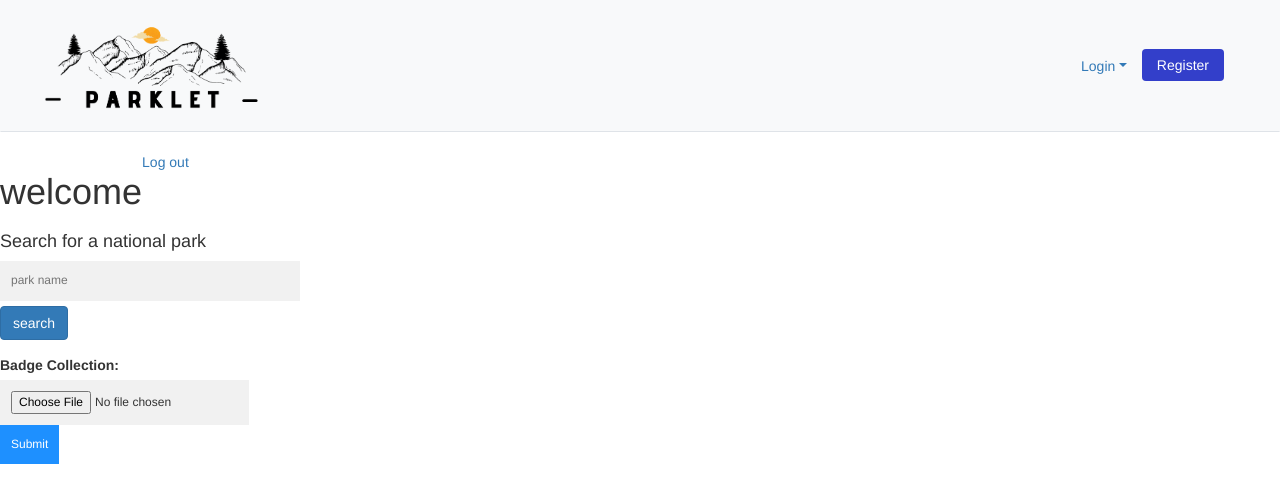
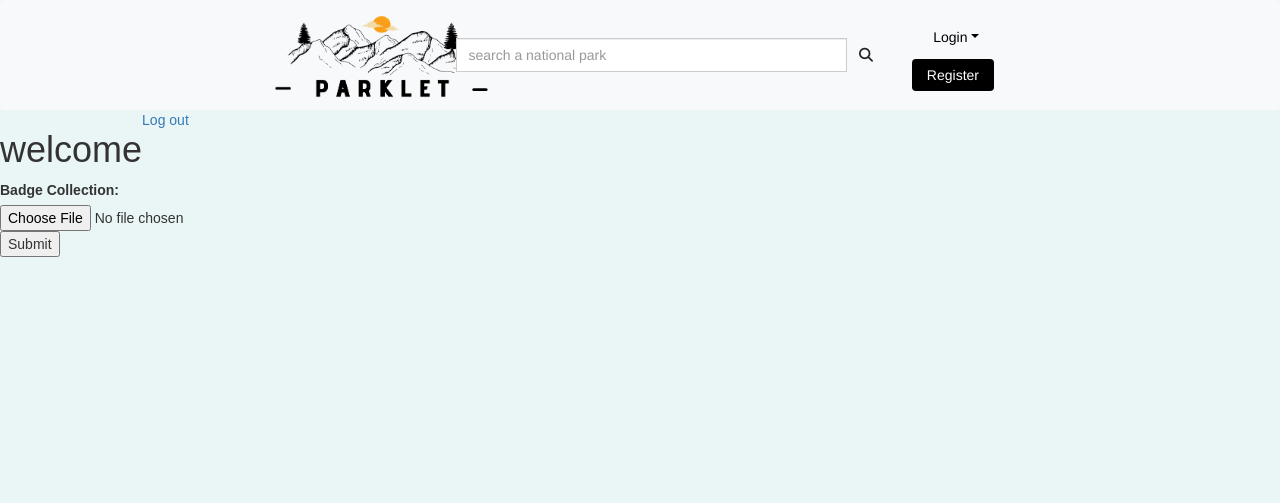
Before and after one commit to shu004/national-parks-app, a Flask app: a page that uses templates/base.html in a window 1280 px wide. Shown: the top 503 px of the page. Run offline with Flask 2, Linux system fonts and the light colour scheme; data that the repository does not hold is empty; some libraries are stand-ins or nearby versions.

Commit message:
autocomplete search bar in navbar

```diff
--- a/model.py
+++ b/model.py
@@ -35,8 +35,12 @@
 
     trail_id = db.Column(db.Integer, autoincrement=True, primary_key=True)
     trail_name = db.Column(db.String, nullable=False)
+    state = db.Column(db.String, nullable=True)
+    length = db.Column(db.Float, nullable=True)
+    elevation_gain = db.Column(db.Float, nullable=True)
+    difficulty = db.Column(db.Integer, nullable=True)
+    route_type = db.Column(db.String, nullable=True)
     rating = db.Column(db.Float, nullable=True)
-    difficulty = db.Column(db.Integer, nullable=True)
     park_id = db.Column(db.Integer, db.ForeignKey("parks.park_id"))
 
     #one park to many trails
--- a/server.py
+++ b/server.py
@@ -1,6 +1,6 @@
 """Server for national park app"""
 
-from flask import (Flask, render_template, session, redirect, request, flash, jsonify)
+from flask import (Flask, render_template, session, redirect, request, flash, jsonify, url_for)
 from model import SavedParks, connect_to_db
 import crud
 from jinja2 import StrictUndefined
@@ -71,13 +71,6 @@
     return redirect('/')
 
 
-@app.route('/profile/<username>')
-def show_user_profile(username):
-    """show user profile"""
-    user = crud.get_user_by_username(username)
-    saved_park_id = crud.get_saved_park_by_username(username)
-    return render_template('profile_page.html', user=user, saved_park_id=saved_park_id)
-
 
 @app.route('/parks.json')
 def all_parks():
@@ -125,6 +118,7 @@
         return render_template('park_details.html', park=park, trails=trails, user_has_saved_park=user_has_saved_park)
 
 
+
 @app.route('/add-badge', methods=['POST'])
 def add_badge():
     """adding saved park to our database"""
@@ -135,23 +129,19 @@
 
 
 
+@app.route('/profile/<username>')
+def show_user_profile(username):
+    """show user profile"""
+    user = crud.get_user_by_username(username)
+    saved_park_id = crud.get_saved_park_by_username(username)
+    urls = crud.get_photo_by_username(username)
+    return render_template('profile_page.html', user=user, saved_park_id=saved_park_id, urls=urls)
 
 
 
-
-#get request to show form - will it be done via Ajax?
-@app.route('/profile/<username>/show-form')
-def show_form(username):
-    """get the form from database to show"""
-    urls = crud.get_photo_by_username(username)
-
-    print(f"this is the urls {urls}")
-    return render_template('temp_show_form.html', urls=urls)
-
-#might have to change this to Ajax
 @app.route('/profile/<username>/post-form-data', methods=['POST'])
 def post_form(username):
-    """post the data from form to database"""
+    """post the picture from form to database"""
     my_file = request.files['my-file']
 
     result = cloudinary.uploader.upload(my_file,
@@ -161,10 +151,7 @@
 
     url = result['secure_url']
     crud.insert_photo(username, url)
-    return redirect (f"/profile/{username}/show-form")
-
-
-
+    return redirect (f"/profile/{username}")
 
 
 
--- a/static/css/nav_bar.css
+++ /dev/null
@@ -1,58 +0,0 @@
-.navbar {
-    padding-left: 30px;
-    padding-right: 30px;
-    border-bottom: 1px solid #dfe3e8;
-    border-radius: 0;
-    font-family: Helvetica
-}
-
-.navbar .navbar-brand {
-    padding-left: 0;
-    font-size: 25px;
-    padding-right: 50px;
-}
-
-.navbar .nav .btn-primary, .navbar .nav .btn-primary:active {
-    color: #fff;
-    background: #333fca;
-    padding-top: 6px;
-    padding-bottom: 6px;
-    vertical-align: middle;
-    border: none;
-}
-
-.navbar ul.nav li.open > a.get-started-btn {
-    color: #fff;
-    background: #333fca !important;
-}
-
-.navbar .dropdown-menu.form-wrapper {
-    width: 280px;
-    padding: 20px;
-    left: auto;
-    right: 0;
-    font-size: 14px;
-}
-
-.logo img {
-    height: 90px;
-    width: 220px;
-}
-
-.logo {
-    flex: 1;
-    width: 50%;
-}
-
-#navbarCollapse {
-    flex: 2;
-    width: 50%
-}
-
-.container-fluid {
-    display: flex;
-    flex-direction: row;
-    justify-content: space-between;
-    margin: auto;
-    padding: 10px;
-}
--- a/static/css/search.css
+++ b/static/css/search.css
@@ -5,22 +5,9 @@
   position: relative;
   display: inline-block;
 }
-input {
-  border: 1px solid transparent;
-  background-color: #f1f1f1;
-  padding: 10px;
-  font-size: 12px;
-}
-input[type=text] {
-  background-color: #f1f1f1;
-  width: 100%;
-}
-input[type=submit] {
-  background-color: DodgerBlue;
-  color: #fff;
-}
+
 .autocomplete-items {
-  position: absolute;
+  /* position: absolute; */
   border: 1px solid #d4d4d4;
   border-bottom: none;
   border-top: none;
@@ -40,8 +27,3 @@
   /*when hovering an item:*/
   background-color: #e9e9e9;
 }
-.autocomplete-active {
-  /*when navigating through the items using the arrow keys:*/
-  background-color: DodgerBlue !important;
-  color: #ffffff;
-}
--- /dev/null
+++ b/static/css/styles.css
@@ -0,0 +1,96 @@
+body {
+    background-color: #EAF6F6;
+    font-family: sans-serif;
+}
+
+.navbar {
+    margin-bottom: 0px;
+    font-family: Helvetica;
+    border: None
+}
+
+#navbarCollapse {
+    display: flex;
+    flex-direction: row;
+}
+
+.navbar .nav .btn-primary, .navbar .nav .btn-primary:active {
+    color: #fff;
+    background: #000000;
+    padding-top: 6px;
+    padding-bottom: 6px;
+    vertical-align: middle;
+    border: none;
+}
+
+.navbar ul.nav li.open > a.get-started-btn {
+    color: #fff;
+    background: #000000 !important;
+}
+
+.navbar .dropdown-menu.form-wrapper {
+    width: 280px;
+    padding: 20px;
+    left: auto;
+    right: 0;
+    font-size: 14px;
+}
+
+.logo img {
+    height: 90px;
+    width: 220px;
+}
+
+
+.container  {
+    display: flex;
+    flex-direction: row;
+    /* justify-content: space-between; */
+    margin: auto;
+    width: 60%;
+    /* padding: 10px; */
+}
+
+#avatar {
+    vertical-align: middle;
+    width: 60px;
+    height: 60px;
+    border-radius: 50%;
+}
+
+.dropdown-toggle {
+    color: black
+}
+
+
+/* search css */
+.input-group {
+    display: flex;
+    flex-direction: row;
+}
+
+.autocomplete {
+  /*the container must be positioned relative:*/
+  position: relative;
+  display: inline-block;
+}
+
+.autocomplete-items {
+  position: absolute;
+  border: 1px solid #d4d4d4;
+  z-index: 99;
+  /*position the autocomplete items to be the same width as the container:*/
+  top: 100%;
+  left: 0;
+  right: 0;
+}
+.autocomplete-items div {
+  padding: 10px;
+  cursor: pointer;
+  background-color: #fff;
+  border-bottom: 1px solid #d4d4d4;
+}
+.autocomplete-items div:hover {
+  /*when hovering an item:*/
+  background-color: #e9e9e9;
+}
--- a/static/js/Card.jsx
+++ b/static/js/Card.jsx
@@ -7,7 +7,7 @@
   return (
       <div className="card">
       <img className="park-img" src={props.img} alt="park_img" />
-      <p>{props.name}</p>
+      <p className="park-name">{props.name}</p>
       <button type="button" onClick={routeToDetailsPage}>Park detail</button>
       </div>
   );
@@ -37,5 +37,5 @@
     .then(response => response.json())
     .then(jsonData => {
 
-      ReactDOM.render(<ParkCardContainer parkCards={jsonData.parks} />, document.querySelector(".react-container"));
+      ReactDOM.render(<ParkCardContainer parkCards={jsonData.parks} />, document.querySelector(".cards-container"));
     })
--- a/templates/base.html
+++ b/templates/base.html
@@ -7,38 +7,54 @@
     <title>
       {% block title %}{% endblock %}
     </title>
-<!--
-    <link rel="stylesheet" href="/static/css/nav_bar.css" /> -->
-    <!-- Bootstrap CSS only -->
+
+    <!-- Bootstrap CSS import -->
     <link href="https://cdn.jsdelivr.net/npm/bootstrap@5.1.3/dist/css/bootstrap.min.css" rel="stylesheet" integrity="sha384-1BmE4kWBq78iYhFldvKuhfTAU6auU8tT94WrHftjDbrCEXSU1oBoqyl2QvZ6jIW3" crossorigin="anonymous">
-    <!-- React only -->
+    <!-- React Scripts import -->
     <script src="https://unpkg.com/react@16/umd/react.development.js" crossorigin></script>
     <script src="https://unpkg.com/react-dom@16/umd/react-dom.development.js" crossorigin></script>
     <script src="https://cdnjs.cloudflare.com/ajax/libs/babel-standalone/6.26.0/babel.js"></script>
-    <!-- Nav bar styling -->
+    <!-- Navbar styling import -->
     <link rel="stylesheet" href="https://maxcdn.bootstrapcdn.com/bootstrap/3.3.7/css/bootstrap.min.css">
-
-    <link rel="stylesheet" href="/static/css/nav_bar.css" />
-
-    <script src="https://ajax.googleapis.com/ajax/libs/jquery/1.12.4/jquery.min.js"></script>
-    <script src="https://maxcdn.bootstrapcdn.com/bootstrap/3.3.7/js/bootstrap.min.js"></script>
+    <!-- awesomefont for icon import-->
+    <script src="https://kit.fontawesome.com/ca7f3abe01.js" crossorigin="anonymous"></script>
 
 
+    <link rel="stylesheet" href="/static/css/styles.css" />
+    <link rel="stylesheet" href="/static/css/search.css" />
     {% block head %}{% endblock %}
   </head>
 
   <body>
+
     <nav class="navbar navbar-expand-sm navbar-light bg-light py-3">
-      <div class="container-fluid">
+      <div class="container">
 
+          <div class="col-3">
             <div class="logo">
               <a href="/"><img src="/static/img/parklet_logo.png" class="d-inline-block align-top" alt=""></a>
             </div>
+          </div>
+
+
+          <div class="col-7">
+            <div class="input-group">
+              <div class="form-outline flex-fill">
+                <form action="/search">
+                  <input id="pf-search-nps" type="search" placeholder="search a national park" name="parksearch" class="form-control form-control-lg autocomplete" />
+              </div>
+              <button class="btn" type="submit"><i class="fas fa-search"></i></button>
+                </form>
+            </div>
+          </div>
+
+
+          <div class="col-2">
             <div id="navbarCollapse" class="collapse navbar-collapse">
               <ul class="nav justify-content-end">
                 {% if "username" in session %}
                   <li class="nav-item">
-                  <a href="/profile/{{session['username']}}">User profile</a>
+                    <a href="/profile/{{session['username']}}"><img id="avatar" src="/static/img/avatar_placeholder.png" alt="avatar placeholder"></a>
                   </li>
                 {% else %}
                   <li class="nav-item">
@@ -64,6 +80,7 @@
                   {% endif %}
               </ul>
             </div>
+          </div>
 
       </div>
     </nav>
@@ -75,9 +92,13 @@
     {% endfor %}
 
     {% block body %}{% endblock %}
-
+    <!-- javascript for login dropdown -->
+    <script src="https://ajax.googleapis.com/ajax/libs/jquery/1.12.4/jquery.min.js"></script>
+    <script src="https://maxcdn.bootstrapcdn.com/bootstrap/3.3.7/js/bootstrap.min.js"></script>
     <!-- Bootstrap with Javascript -->
     <script src="https://cdn.jsdelivr.net/npm/bootstrap@5.1.3/dist/js/bootstrap.bundle.min.js" integrity="sha384-ka7Sk0Gln4gmtz2MlQnikT1wXgYsOg+OMhuP+IlRH9sENBO0LRn5q+8nbTov4+1p" crossorigin="anonymous"></script>
+
+    <script src="/static/js/search.js"></script>
     {% block after_body %}{% endblock %}
   </body>
 
--- a/templates/profile_page.html
+++ b/templates/profile_page.html
@@ -2,7 +2,6 @@
 {% block title %}National Parks App{% endblock %}
 
 {% block head %}
-<link rel="stylesheet" href="/static/css/search.css" />
 <link rel="stylesheet" href="/static/css/profile_page.css" />
 {% endblock head %}
 
@@ -17,19 +16,6 @@
     </div>
   </section>
 
-  <section id="search">
-    <div class="search-container">
-      <h4>Search for a national park</h4>
-      <form autocomplete="off" action="/search" id="search-form">
-        <div class="autocomplete" style="width:300px;">
-          <input id="pf-search-nps" type="text" name="parksearch" placeholder="park name">
-        </div>
-        <div class="form-group">
-          <button class="btn btn-primary mt-2" type="submit">search</button>
-        </div>
-      </form>
-    </div>
-  </section>
 
   <section id="collection">
     <div class="park-collection-container">
@@ -44,15 +30,22 @@
 
   <section id="photos">
     <div class="photo-container">
-      <form action="/profile/{{ user.username }}/post-form-data" method="post" enctype="multipart/form-data">
-        <input type="file" name="my-file">
-        <input type="submit">
+      <form id="picture-form" action="/profile/{{ user.username }}/post-form-data" method="post" enctype="multipart/form-data">
+        <input type="file" name="my-file" id="file">
+        <input type="submit" id="submit-pictures">
+        <div class="display-photos">
+          {% for url in urls %}
+          <div>
+            <img src="{{ url }}">
+          </div>
+          {% endfor %}
+        </div>
       </form>
     </div>
   </section>
 
 </div>
 
-
+<!-- <script src="/static/js/uploadPhotos.js"></script> -->
 <script src="/static/js/search.js"></script>
 {% endblock %}
```
Also changed, not shown: crud.py (+4 -3 lines), seeding_database.py (+8 -3 lines), static/css/card.css (+7 -3 lines), static/css/homepage.css (+8 -2 lines), static/css/park_details.css (+6 -1 lines), static/js/uploadPhotos.js (added, +25 -0 lines), templates/homepage.html (+5 -14 lines), templates/park_details.html (+11 -5 lines), static/img/avatar_placeholder.png (added), static/js/ImageUpload.js (deleted), 2 other files. Lines whose indentation alone changed are shown as unchanged.
